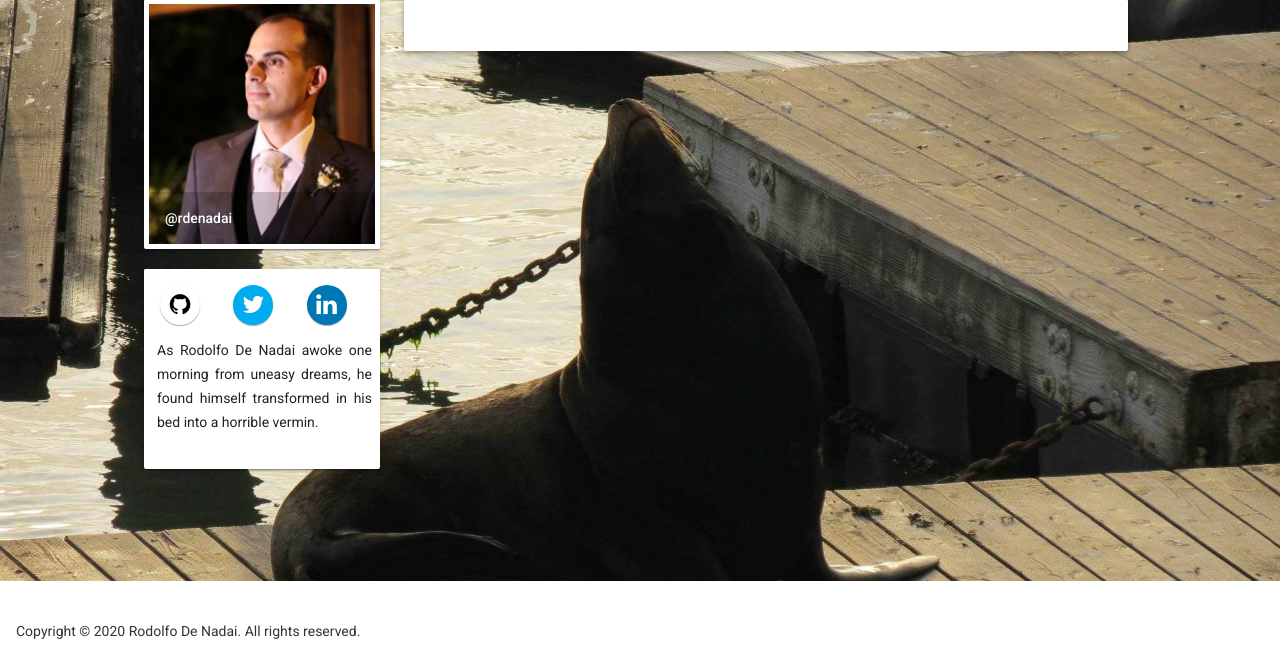
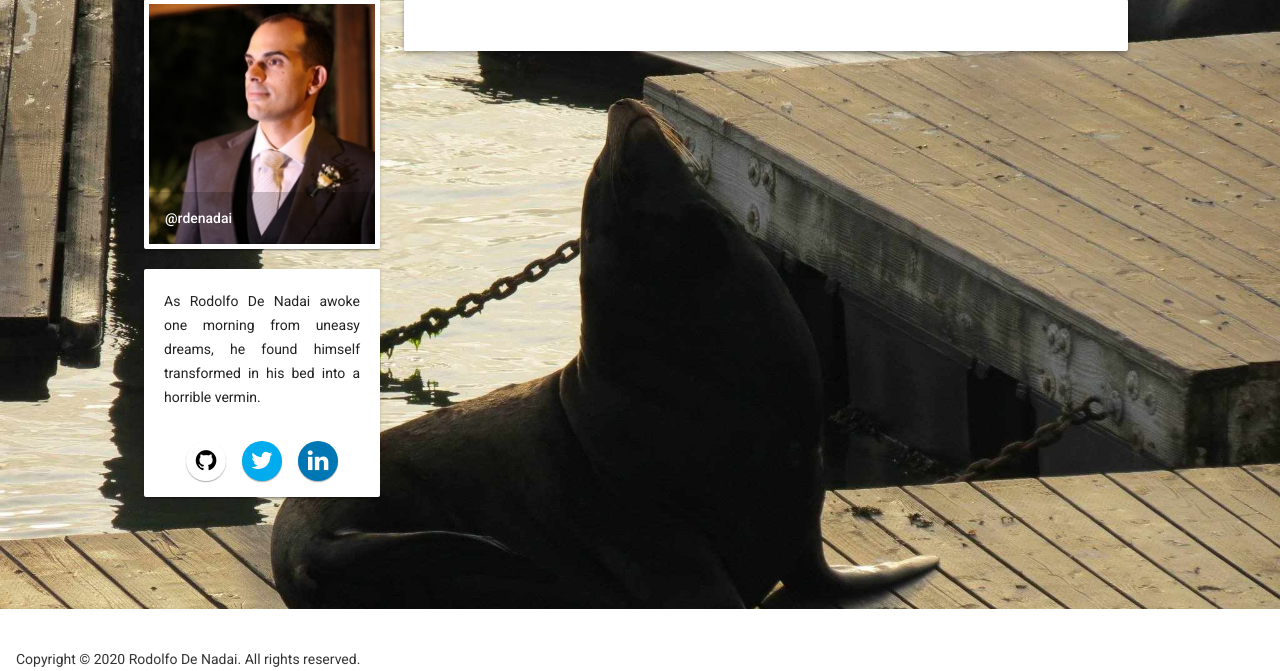
Before and after one commit to rdenadai/rdenadai-resume, a Django app: template blog/templates/blog/index.html in a window 1280 px wide. Shown: the part 129-800 px from the top of the page. Run offline with Django 3.2, Linux system fonts and the light colour scheme; the template is opened without the code that fills it, so the values that code supplies are empty; some libraries are stand-ins or nearby versions.

Commit message:
minor adjustments

```diff
--- a/blog/templates/blog/index.html
+++ b/blog/templates/blog/index.html
@@ -12,8 +12,12 @@
             </div>
         </div>
         <br />
-        <div class="mdl-card mdl-shadow--2dp" style="height: auto; width: auto;">
-            <div class="mdl-grid" style="background-color: #fff;">
+        <div class="mdl-card mdl-shadow--2dp" style="height: auto; width: auto; background-color: #fff; ">
+            <div style="text-align: justify; padding: 20px 20px 0px 20px;">
+                <p>As Rodolfo De Nadai awoke one morning from uneasy dreams, he found himself transformed in his bed into a horrible vermin.</p>
+            </div>
+
+            <div class="mdl-grid">
                 <div class="mdl-cell mdl-cell--4-col-desktop mdl-cell--2-col-tablet mdl-cell--1-col-phone">
                     <a href="https://github.com/rdenadai" title="github">
                         <button class="btn-github mdl-button mdl-js-button mdl-button--fab mdl-button--mini-fab mdl-button--colored">
@@ -34,9 +38,6 @@
                             <i class="fa fa-linkedin"></i>
                         </button>
                     </a>
-                </div>
-                <div style="background-color: #fff; text-align: justify; padding: 5px 0px 0px 5px;">
-                    <p>As Rodolfo De Nadai awoke one morning from uneasy dreams, he found himself transformed in his bed into a horrible vermin.</p>
                 </div>
             </div>
         </div>
```
